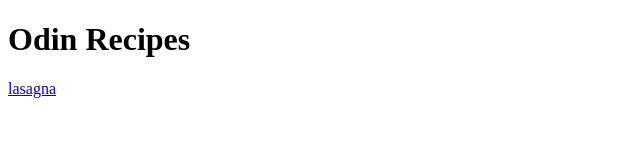
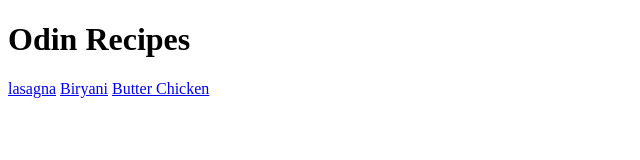
Before and after one commit to ABRAR66333/odin-recipes, a plain HTML site: page index.html in a window 1280 px wide. Shown: the whole page, without its empty margins (0-640 px from the left). Drawn offline with Linux system fonts and the light colour scheme.

Commit message:
new recipes added

```diff
--- a/index.html
+++ b/index.html
@@ -10,5 +10,7 @@
         Odin Recipes
     </h1>
     <a href="recipes/lasagna.html">lasagna</a>
+    <a href="recipes/biryani.html">Biryani</a>
+    <a href="recipes/butter-chicken.html">Butter Chicken</a>
 </body>
 </html>
```
Also changed, not shown: recipes/lasagna.html (+1 -1 lines), recipes/biryani.html (added), recipes/butter-chicken.html (added).
